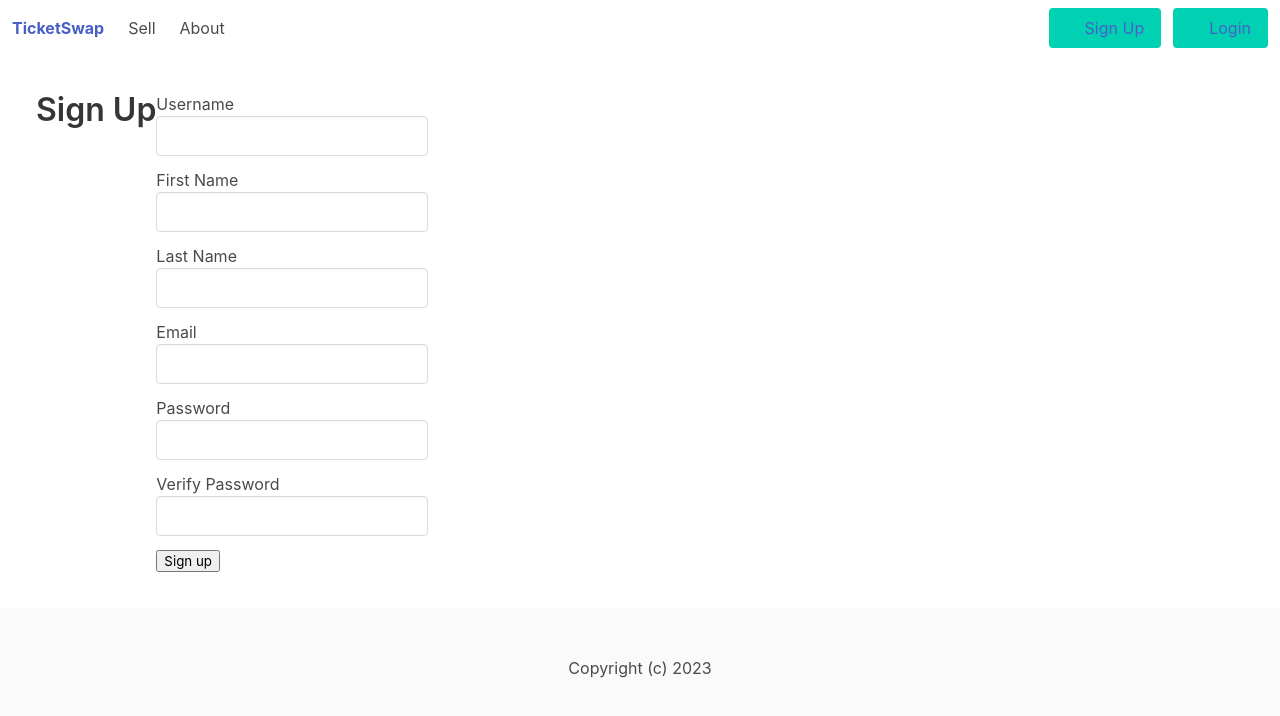
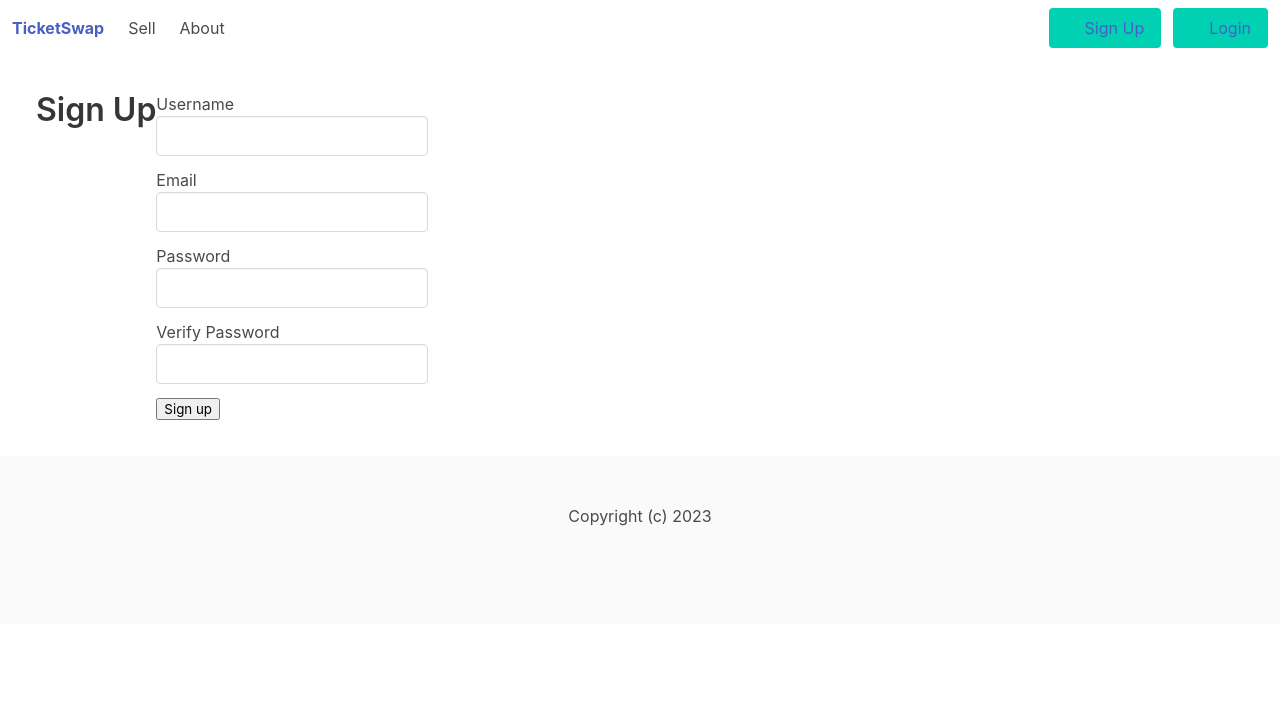
Before and after one commit to calebliu11/ticketmaster-clone, a Nuxt app in the folder nuxt-ticketswap/: page /signup in a window 1280 px wide. Shown: the top 716 px of the page. Built offline with nearby package versions, Linux system fonts and the light colour scheme.

Commit message:
Minor cleanup

```diff
--- a/nuxt-ticketswap/components/listingBox.vue
+++ b/nuxt-ticketswap/components/listingBox.vue
@@ -1,7 +1,6 @@
 <template>
     <div class="column is-size-4 is-centered ">
         <div class="box">
-
 
             <h3 class="is-size-4 has-text-weight-semibold">{{ listing.event }}</h3>
 
@@ -9,10 +8,7 @@
 
             <p class="is-size-6 has-text-success">${{ listing.price }}</p>
 
-            <nuxt-link :to="`/listings/${listing.slug}`">{{ listing.event }}</nuxt-link>
-
-
-
+            <nuxt-link class="button is-dark" :to="`/listings/${listing.slug}`">View Tickets</nuxt-link>
 
         </div>
     </div>
--- a/nuxt-ticketswap/pages/account.vue
+++ b/nuxt-ticketswap/pages/account.vue
@@ -1,7 +1,7 @@
 
 <template>
   <div class="account">
-    <h1>This is an your account page</h1>
+    <h1>Welcome to your account page.</h1>
 
     <div class="column is-12">
       <button @click="logout()" class="button is-danger">Log out</button>
--- a/nuxt-ticketswap/pages/listings/[listing].vue
+++ b/nuxt-ticketswap/pages/listings/[listing].vue
@@ -1,11 +1,21 @@
 <template>
     <div class="page-listing">
-      <listingBox
-        v-for="listing in tickets"
-        v-bind:key="listing.id"
-        v-bind:listing="listing" />
+        <ul v-for="listing in tickets">
+          <div class="column is-size-4 is-centered ">
+            <div class="box">
+
+            <h3 class="is-size-4 has-text-weight-semibold">{{ listing.event }}</h3>
+
+            <p class="is-size-6">{{ listing.description }}</p>
+
+            <p class="is-size-6 has-text-success">${{ listing.price }}</p>
+
+            <a class="button is-dark">Claim Ticket</a>
+
+            </div>
+          </div>
+        </ul>
     </div>
-
 </template>
 
 <script>
--- a/nuxt-ticketswap/pages/seller.vue
+++ b/nuxt-ticketswap/pages/seller.vue
@@ -1,7 +1,9 @@
 <template>
     <div class="seller-page">
             <h2 class="title">Sell Ticket</h2>
+            <template v-if="$store.state.isAuthenticated">
                 <h4 class="is-size-6">Instructions: For now, in the description add your venmo and email that a buyer should contact you for ticket.</h4>
+
                 <form @submit.prevent="enterForm">
                     <div hidden>{% csrf_token %}</div>
 
@@ -36,6 +38,11 @@
                         </div>
                     </div>
                 </form>
+            </template>
+
+            <template v-else>
+                <h3 class="is-size-4 has-text-weight-semibold">You must be logged in to sell a ticket!</h3>
+            </template>
 
     </div>
 </template>
--- a/nuxt-ticketswap/pages/signup.vue
+++ b/nuxt-ticketswap/pages/signup.vue
@@ -9,20 +9,6 @@
                     <label>Username</label>
                     <div class="control">
                         <input type="text" class="input" v-model="username">
-                    </div>
-                </div>
-
-                <div class="field">
-                    <label>First Name</label>
-                    <div class="control">
-                        <input type="text" class="input" v-model="first_name">
-                    </div>
-                </div>
-
-                <div class="field">
-                    <label>Last Name</label>
-                    <div class="control">
-                        <input type="text" class="input" v-model="last_name">
                     </div>
                 </div>
 
@@ -94,14 +80,6 @@ export default {
                     this.errors.push('Your passwords must match.')
                 }
 
-                if (this.first_name === '') {
-                    this.errors.push('The first name field is required.')
-                }
-
-                if (this.last_name === '') {
-                    this.errors.push('The last name field is required.')
-                }
-
                 if (this.email === '') {
                     this.errors.push('The email field is required.')
                 }
@@ -110,8 +88,6 @@ export default {
                     const formData = {
                         username: this.username,
                         password: this.password,
-                        first_name: this.first_name,
-                        last_name: this.last_name,
                         email: this.email
                     }
 
```
Lines whose indentation alone changed are shown as unchanged.
